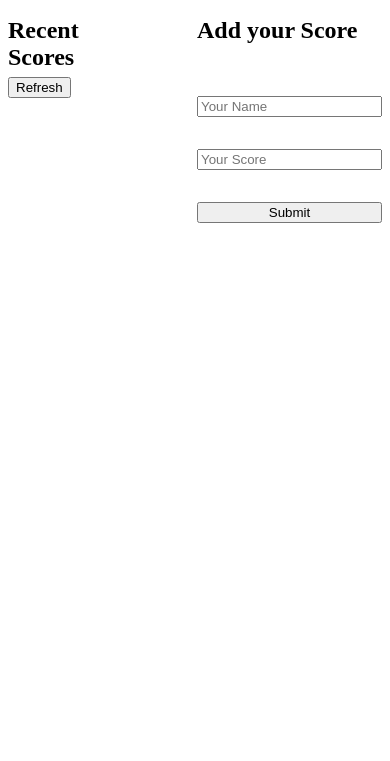
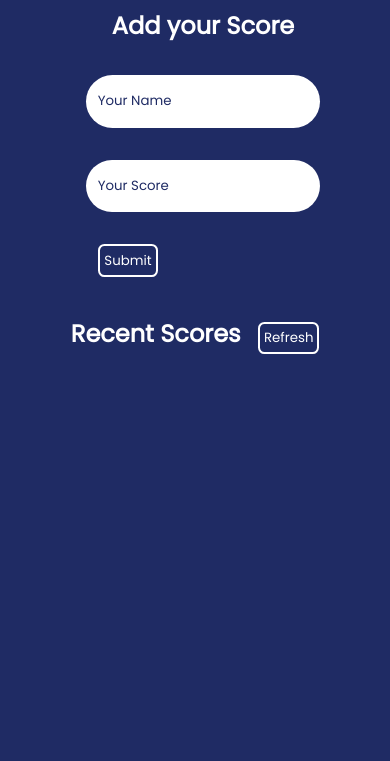
Before and after one commit to jonathanmunamire/Leaderboard, a website built with webpack: page src/index.html in a window 390 px wide. Shown: the part 83-844 px from the top of the page. Built offline with nearby package versions, Linux system fonts and the light colour scheme.

Commit message:
Add Styles

```diff
--- a/src/index.html
+++ b/src/index.html
@@ -6,18 +6,20 @@
     <title>Leaderboard</title>
   </head>
   <body>
-    <h1>Leaderboard</h1>
+    <h1 class="title">Leaderboard</h1>
     <div class="pages">
       <div class="scores_page">
         <h2>Recent Scores <button class="refresh_button">Refresh</button></h2>
         <table class="scores_container"></table>
       </div>
-      <div class="score_page">
+      <div class="form_page">
         <h2>Add your Score</h2>
         <input type="text" class="name_input" placeholder="Your Name" />
         <input type="text" class="score_input" placeholder="Your Score" />
-        <button type="submit" class="submit_button">Submit</button>
-        <span class="error_message"></span>
+        <div class="button_container">
+          <button type="submit" class="submit_button">Submit</button>
+          <span class="error_message"></span>
+        </div>
       </div>
     </div>
   </body>
--- a/src/index.js
+++ b/src/index.js
@@ -20,10 +20,10 @@ const cleanInput = () => {
 submit.addEventListener('click', () => {
   const errorMessage = document.querySelector('.error_message');
   if (nameInput.value === '' || scoreInput.value === '') {
-    errorMessage.innerHTML = 'Add Input';
+    errorMessage.innerHTML = 'Add Input *';
     setTimeout(() => {
       errorMessage.innerHTML = '';
-    }, 2000);
+    }, 3000);
   } else {
     postScore();
   }
--- a/src/style.css
+++ b/src/style.css
@@ -1,24 +1,232 @@
+@import url('https://fonts.googleapis.com/css2?family=Poppins:ital,wght@0,400;1,300&display=swap');
+
+body {
+  padding: 0% 0% 0% 0%;
+  font-family: "poppins", sans-serif;
+  background-color: #1f2b64;
+}
+
+.title {
+  color: #fff;
+  text-align: center;
+}
 .pages {
   display: flex;
-  gap: 5rem;
+  flex-direction: row;
+  justify-content: space-around;
 }
 
-.score_page {
+.scores_page {
+  color: #fff;
+}
+
+.refresh_button {
+  height: fit-content;
+  width: fit-content;
+  padding: 1% 1% 1% 1%;
+  margin-left: 3%;
+  font-family: "poppins", sans-serif;
+  font-weight: 500;
+  border: 2px solid #fff;
+  border-radius: .4rem;
+  background-color: #1f2b64;
+  color: #fff;
+}
+
+.refresh_button:hover {
+  border: 2px solid #fff;
+  border-radius: .4rem;
+  background-color: #fff;
+  color: #1f2b64;
+}
+
+.refresh_button:active {
+  border: 2px solid #fff;
+  border-radius: .4rem;
+  background-color: #1f2b64;
+  color: #fff;
+}
+
+.form_page {
   display: flex;
   flex-direction: column;
   gap: 2rem;
+  color: #fff;
+  width: 25vw;
 }
 
 .scores_container {
-  border: 2px solid black;
-  width: 100%;
+  box-shadow: .5px .5px 15px black;
+  margin-top: 7%;
+  width: 45vw;
   border-collapse: collapse;
 }
 
-tr:nth-child(odd) {
-  background-color: rgb(233, 233, 233);
+tr:nth-child(even) {
+  background-color: #1f2b64;
+  color: #fff;
 }
 
-tr:nth-child(even) {
+tr:nth-child(odd) {
   background-color: #fff;
+  color: #1f2b64;
 }
+
+td {
+  padding-left: 2%;
+}
+
+.name_input,
+.score_input {
+  height: 6vh;
+  font-family: "poppins", sans-serif;
+  outline: none;
+  border: none;
+  border-radius: 3rem;
+  padding-left: 5%;
+  color: #1f2b64;
+}
+
+.name_input::-webkit-input-placeholder,
+.score_input::-webkit-input-placeholder {
+  color: #1f2b64;
+}
+
+.button_container {
+  display: flex;
+  flex-direction: row;
+}
+
+.submit_button {
+  justify-self: flex-start;
+  height: fit-content;
+  width: fit-content;
+  padding: 2% 2% 2% 2%;
+  margin-left: 5%;
+  font-family: "poppins", sans-serif;
+  font-weight: 500;
+  border: 2px solid #fff;
+  border-radius: .4rem;
+  background-color: #1f2b64;
+  color: #fff;
+}
+
+.submit_button:hover {
+  border: 2px solid #fff;
+  border-radius: .4rem;
+  background-color: #fff;
+  color: #1f2b64;
+}
+
+.submit_button:active {
+  border: 2px solid #fff;
+  border-radius: .4rem;
+  background-color: #1f2b64;
+  color: #fff;
+}
+
+.error_message {
+  margin-left: 10%;
+  color: rgb(255, 58, 58);
+  font-weight: 700;
+}
+
+@media (max-width: 1100px){
+  .form_page {
+    display: flex;
+    flex-direction: column;
+    gap: 2rem;
+    color: #fff;
+    width: 30vw;
+  }
+}
+
+@media (max-width: 900px){
+  .form_page {
+    display: flex;
+    flex-direction: column;
+    gap: 2rem;
+    color: #fff;
+    width: 35vw;
+  }
+}
+
+@media (max-width: 768px){
+  .pages {
+    display: flex;
+    flex-direction: column-reverse;
+    justify-content: space-around;
+  }
+
+  .form_page {
+    display: flex;
+    flex-direction: column;
+    gap: 2rem;
+    color: #fff;
+    width: 50vw;
+    padding-left: 25vw;
+    padding-right: 25vw;
+    text-align: center;
+  }
+
+  .form_page h2 {
+    text-align: center;
+    margin-top: 0;
+    margin-bottom: 0;
+  }
+
+  .scores_page {
+    color: #fff;
+    text-align: center;
+    margin-top: 5%;
+  }
+
+  .scores_container {
+    box-shadow: .5px .5px 15px black;
+    margin-top: 7%;
+    border-collapse: collapse;
+    width: 70vw;
+    margin-left: 15vw;
+    margin-right: 15vw;
+  }
+}
+
+@media (max-width: 550px){
+  .pages {
+    display: flex;
+    flex-direction: column-reverse;
+    justify-content: space-around;
+  }
+
+  .form_page {
+    display: flex;
+    flex-direction: column;
+    gap: 2rem;
+    color: #fff;
+    width: 60vw;
+    padding-left: 20vw;
+    padding-right: 20vw;
+    text-align: center;
+  }
+
+  .form_page h2 {
+    text-align: center;
+    margin-top: 0;
+    margin-bottom: 0;
+  }
+
+  .scores_page {
+    color: #fff;
+    text-align: center;
+    margin-top: 5%;
+  }
+
+  .scores_container {
+    box-shadow: .5px .5px 15px black;
+    margin-top: 7%;
+    border-collapse: collapse;
+    width: 80vw;
+    margin-left: 10vw;
+    margin-right: 10vw;
+  }
+}
```
